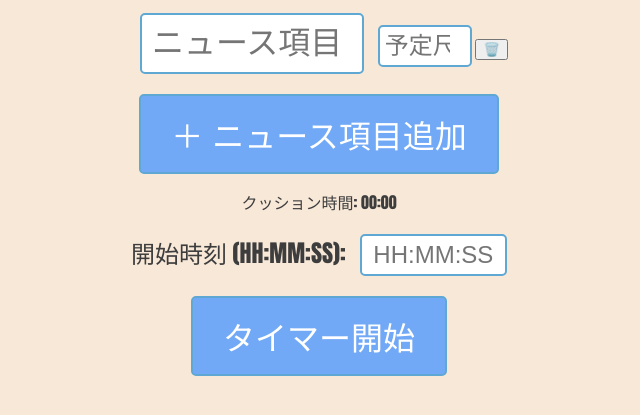
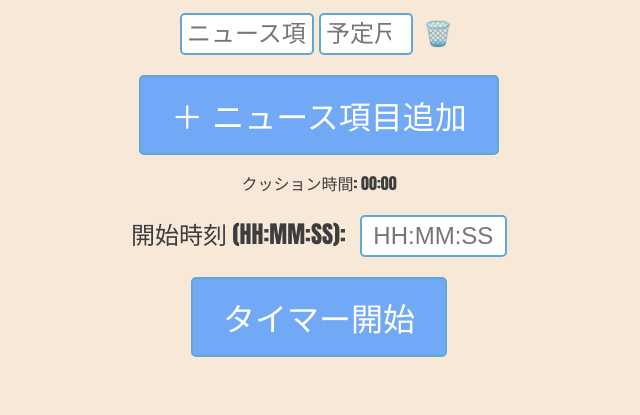
Before and after one commit to ken-katsuno/timer-app, a plain HTML site: page index.html in a window 1280 px wide. Shown: the part 169-584 px from the top of the page, without its empty margins (321-961 px from the left). Drawn offline with Linux system fonts and the light colour scheme.

Commit message:
Update style.css

```diff
--- a/style.css
+++ b/style.css
@@ -61,29 +61,35 @@ body {
   color: var(--text-color);
 }
 
+/* ニュース項目関連 */
 .news-items ul {
   list-style: none;
   padding: 0;
   margin-bottom: 20px;
 }
 
-.news-items li {
-  margin-bottom: 20px;
+/* 各ニュース項目を横一線に */
+.news-item {
+  display: flex;
+  align-items: center;
+  gap: 5px;
+  margin-bottom: 10px;
+  justify-content: center;
 }
 
-/* ニュース項目の入力フィールド */
-.news-items input[type="text"] {
-  width: 200px;
-  padding: 10px;
-  margin: 0 10px;
+/* ニュース項目名の入力欄は幅を小さめに */
+.news-item .news-title {
+  width: 120px;
+  padding: 5px;
   border: 2px solid var(--border-color);
   border-radius: 5px;
-  font-size: 2em;
+  font-size: 1.5em;
   background: #FFFFFF;
   color: var(--text-color);
 }
 
-.news-items input[type="number"] {
+/* 予定尺入力欄 */
+.news-item .planned-time {
   width: 80px;
   padding: 5px;
   border: 2px solid var(--border-color);
@@ -94,6 +100,21 @@ body {
   text-align: center;
 }
 
+/* ゴミ箱ボタン */
+.news-item .remove-item {
+  background: none;
+  border: none;
+  font-size: 1.5em;
+  cursor: pointer;
+  color: var(--text-color);
+  padding: 5px;
+}
+
+.news-item .remove-item:hover {
+  color: var(--button-hover-bg);
+}
+
+/* Add News / Start ボタン */
 #add-item,
 #start {
   background: var(--button-bg);
@@ -112,7 +133,7 @@ body {
   color: var(--button-hover-text);
 }
 
-/* スケジュールUI（開始時刻入力） */
+/* スケジュールUI */
 .schedule-ui {
   margin: 20px 0;
 }
@@ -123,7 +144,6 @@ body {
   color: var(--text-color);
 }
 
-/* 入力欄を小さくし、HH:MM:SS がぴったり収まるように */
 .schedule-ui input[type="text"] {
   width: 10ch;
   font-size: 1.5em;
@@ -228,7 +248,7 @@ body {
   color: var(--button-hover-text);
 }
 
-/* UI の表示切り替え */
+/* UI 表示の切り替え */
 .pre-start .prestart-ui {
   display: block;
 }
@@ -276,8 +296,7 @@ body {
   }
 }
 
-/* クッション時間がマイナスの場合のスタイル */
-/* !important を追加して、より優先度を上げる */
+/* クッション時間がマイナスの場合 */
 .negative {
   color: red !important;
 }
```
